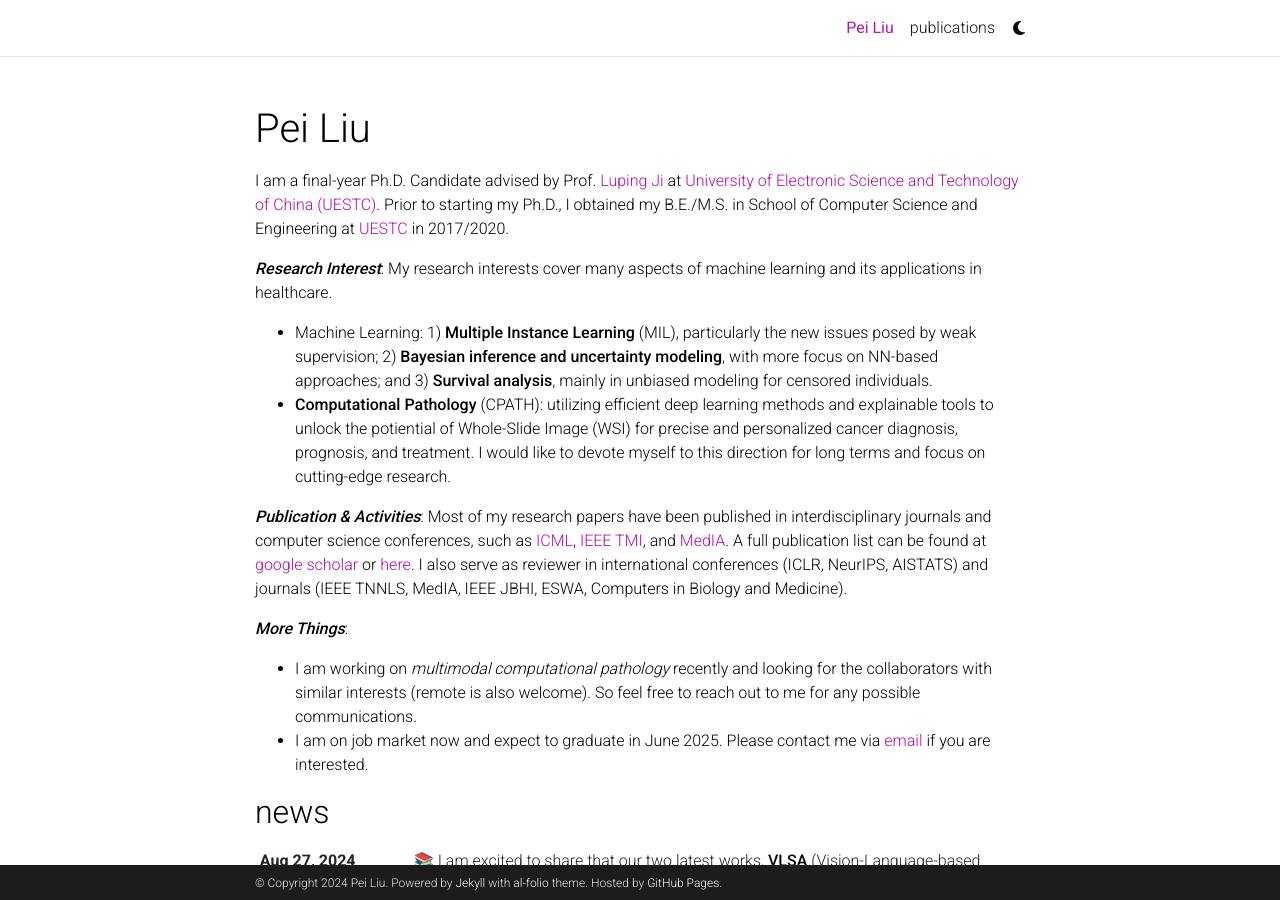
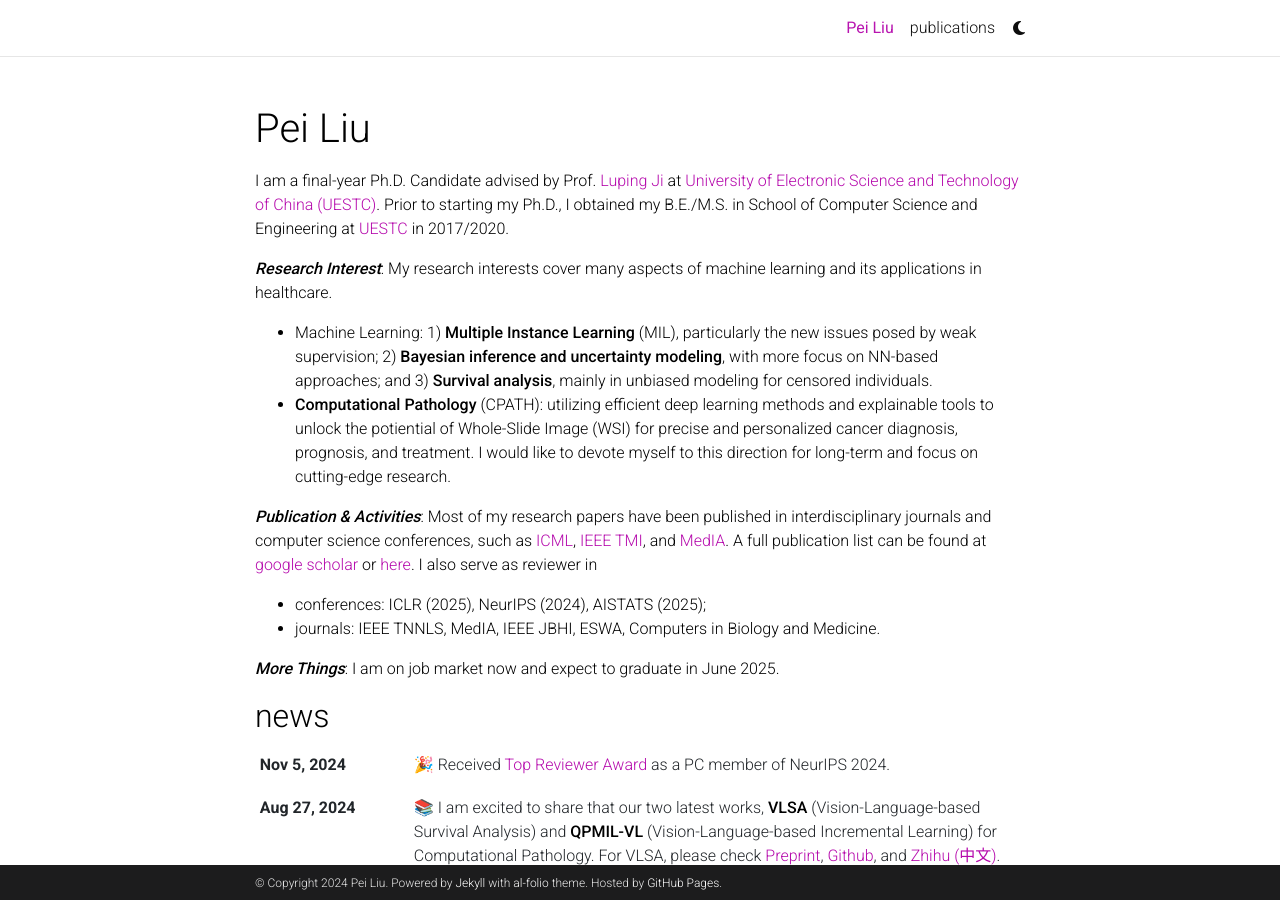
Before and after one commit to liupei101/liupei101.github.io, a Jekyll site: the page built from _pages/about.md, in a window 1280 px wide and 900 px high. Built offline with Jekyll 4.4.1, drawn with Linux system fonts in a browser that asks for light colours; emoji names are drawn with the system emoji font; some web fonts are replaced; comment, search, counter and statistics services are not loaded; a style sheet for code colours, icons or effects is not loaded.

```diff
--- a/_pages/about.md
+++ b/_pages/about.md
@@ -20,10 +20,10 @@ I am a final-year Ph.D. Candidate advised by Prof. [Luping Ji](https://faculty.u
 
 ***Research Interest***: My research interests cover many aspects of machine learning and its applications in healthcare.
 - Machine Learning: 1) **Multiple Instance Learning** (MIL), particularly the new issues posed by weak supervision; 2) **Bayesian inference and uncertainty modeling**, with more focus on NN-based approaches; and 3) **Survival analysis**, mainly in unbiased modeling for censored individuals.
-- **Computational Pathology** (CPATH): utilizing efficient deep learning methods and explainable tools to unlock the potiential of Whole-Slide Image (WSI) for precise and personalized cancer diagnosis, prognosis, and treatment. I would like to devote myself to this direction for long terms and focus on cutting-edge research.
+- **Computational Pathology** (CPATH): utilizing efficient deep learning methods and explainable tools to unlock the potiential of Whole-Slide Image (WSI) for precise and personalized cancer diagnosis, prognosis, and treatment. I would like to devote myself to this direction for long-term and focus on cutting-edge research.
 
-***Publication & Activities***: Most of my research papers have been published in interdisciplinary journals and computer science conferences, such as [ICML](https://openreview.net/group?id=ICML.cc), [IEEE TMI](https://ieeexplore.ieee.org/xpl/RecentIssue.jsp?punumber=42), and [MedIA](https://www.sciencedirect.com/journal/medical-image-analysis). A full publication list can be found at [google scholar](https://scholar.google.com/citations?user=FNghdtEAAAAJ) or [here](https://liupei101.github.io/publications/). I also serve as reviewer in international conferences (ICLR, NeurIPS, AISTATS) and journals (IEEE TNNLS, MedIA, IEEE JBHI, ESWA, Computers in Biology and Medicine).
+***Publication & Activities***: Most of my research papers have been published in interdisciplinary journals and computer science conferences, such as [ICML](https://openreview.net/group?id=ICML.cc), [IEEE TMI](https://ieeexplore.ieee.org/xpl/RecentIssue.jsp?punumber=42), and [MedIA](https://www.sciencedirect.com/journal/medical-image-analysis). A full publication list can be found at [google scholar](https://scholar.google.com/citations?user=FNghdtEAAAAJ) or [here](https://liupei101.github.io/publications/). I also serve as reviewer in
+- conferences: ICLR (2025), NeurIPS (2024), AISTATS (2025);
+- journals: IEEE TNNLS, MedIA, IEEE JBHI, ESWA, Computers in Biology and Medicine.
 
-***More Things***:
-- I am working on *multimodal computational pathology* recently and looking for the collaborators with similar interests (remote is also welcome). So feel free to reach out to me for any possible communications.
-- I am on job market now and expect to graduate in June 2025. Please contact me via [email](mailto:yuukilp@163.com) if you are interested.
+***More Things***: I am on job market now and expect to graduate in June 2025.
```
Also changed, not shown: _news/announcement_7.md (added, +8 -0 lines).
